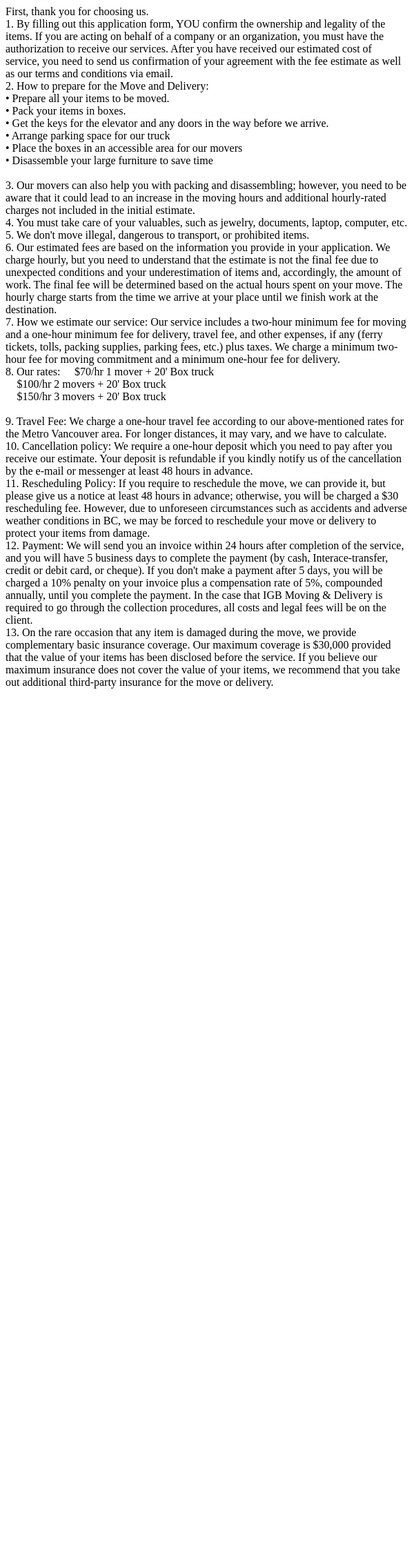
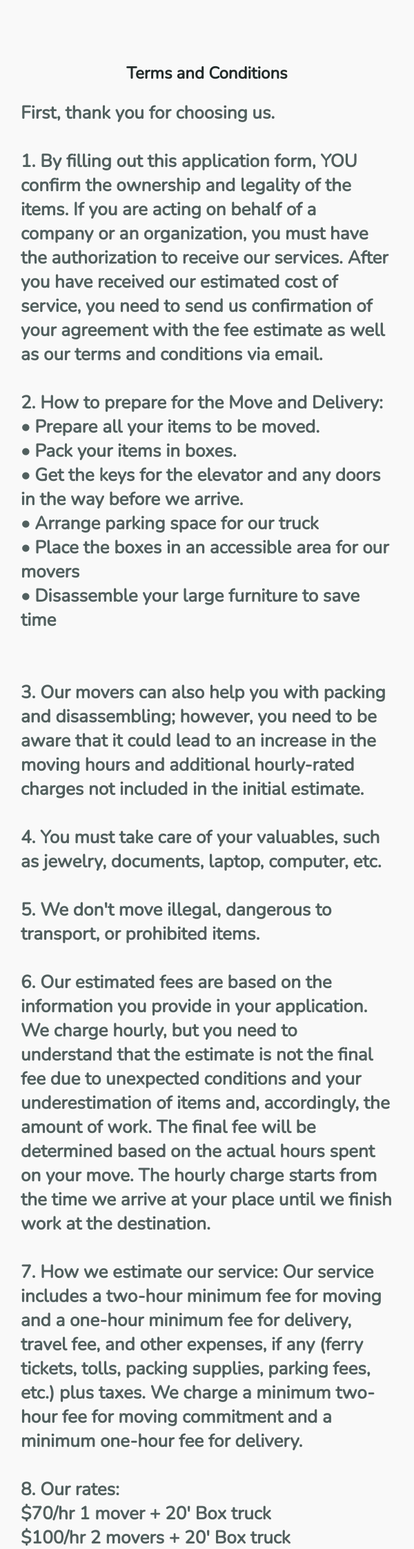
Before and after one commit to mrnosomebody/igbmoving, a Django app: page /terms-and-conditions/ in a window 600 px wide. Shown: the top 2245 px of the page at 69% size. Before the commit the page ends 998 px from the top, so only its background shows below. Run offline with Django 4.2, Linux system fonts and the light colour scheme.

Commit message:
mobile layout

```diff
--- a/static/css/base.css
+++ b/static/css/base.css
@@ -92,3 +92,9 @@ section {
     position: relative;
     overflow-x: hidden;
 }
+
+@media (max-width: 767px) {
+    img {
+        margin-left: 10%;
+    }
+}
--- a/static/css/main.css
+++ b/static/css/main.css
@@ -726,6 +744,75 @@ button {
     .footer__text {
         padding-top: 5%;
     }
+
+    section {
+        min-height: fit-content;
+    }
+
+    .container {
+        margin-left: 0;
+        margin-right: 0;
+    }
+
+    .accordion__content {
+        font-size: 18px;
+    }
+}
+
+@media screen and (max-width: 1279px) {
+    .badge {
+        font-size: 11px;
+    }
+
+    .accordion {
+        width: 80%;
+    }
+
+    section {
+        min-height: fit-content;
+        margin: 10% 0;
+    }
+
+    .flex__box {
+        display: grid;
+        padding: 0;
+    }
+
+    .footer_img {
+        display: none;
+    }
+
+    .left {
+        width: 100%;
+        text-align: center;
+        font-size: 28px;
+        margin-bottom: 5%;
+        padding: 0 2%;
+    }
+
+    .right {
+        width: 100%;
+        height: 100%;
+    }
+
+    .right svg {
+        width: 100vw;
+        height: 100%;
+    }
+
+    #tips {
+        padding: 0;
+    }
+
+    .accordion {
+        width: 100%;
+        padding: 0 1%;
+    }
+
+    .faq__ul {
+        padding: 0 10%;
+    }
+
 }
 
 @media screen and (max-width: 376px) {
--- a/templates/delivery.html
+++ b/templates/delivery.html
@@ -46,7 +46,7 @@
                 in BC. Every move is different, but we do our best to make sure that your move is taken care of
                 expeditiously and gently. We always start by listening to understand all the details of your unique
                 move. We render the services with regard to our terms and conditions. Please read our <a style="color: hsl(var(--hue), 8%, 35%)"
-                    href="{% url 'terms_and_conditions' %}"><u>terms and conditions</u></a> carefully.
+                    href="{% url 'terms_and_conditions' %}" target="_blank"><u>terms and conditions</u></a> carefully.
             </div>
             <!--=============== CONTACT ===============-->
             <svg display="none">
@@ -228,8 +228,8 @@
                                 <div style="display: grid; width: 100%;">
                                     <button id="submitApplication" type="submit" style="margin: 2% auto;">Submit
                                     </button>
-                                    <div style="width: 100%; padding: 0 20%;">By submitting this form you accept the <a style="color: hsl(var(--hue), 8%, 35%)"
-                                            href="{% url 'terms_and_conditions' %}"><u>terms and conditions</u></a>
+                                    <div class="terms_under">By submitting this form you accept the <a style="color: hsl(var(--hue), 8%, 35%)"
+                                            href="{% url 'terms_and_conditions' %}" target="_blank"><u>terms and conditions</u></a>
                                     </div>
                                 </div>
                             </div>
--- a/templates/terms_and_conditions.html
+++ b/templates/terms_and_conditions.html
@@ -1,49 +1,116 @@
+{% load static %}
 <!DOCTYPE html>
 <html lang="en">
 <head>
     <meta charset="UTF-8">
-    <title>Title</title>
+    <title>Terms&Conditions</title>
+    <link rel="stylesheet" href="{% static 'css/base.css' %}">
+    <link rel="stylesheet" href="{% static 'css/main.css' %}">
+    <link rel="stylesheet" href="{% static 'css/terms.css' %}">
 </head>
 <body>
-First, thank you for choosing us.
-<br>
-1.	By filling out this application form, YOU confirm the ownership and legality of the items. If you are acting on behalf of a company or an organization, you must have the authorization to receive our services. After you have received our estimated cost of service, you need to send us confirmation of your agreement with the fee estimate as well as our terms and conditions via email.
-<br>
-2.	How to prepare for the Move and Delivery:<br>
-•	Prepare all your items to be moved.<br>
-•	Pack your items in boxes.<br>
-•	Get the keys for the elevator and any doors in the way before we arrive.<br>
-•	Arrange parking space for our truck<br>
-•	Place the boxes in an accessible area for our movers<br>
-•	Disassemble your large furniture to save time<br>
-<br>
-3.	Our movers can also help you with packing and disassembling; however, you need to be aware that it could lead to an increase in the moving hours and additional hourly-rated charges not included in the initial estimate.
-<br>
-4.	You must take care of your valuables, such as jewelry, documents, laptop, computer, etc.
+<section id="terms">
+    <h2 class="section__title">Terms and Conditions</h2>
+    <div class="main__text">
+        First, thank you for choosing us.
+        <br>
+        <br>
+        1. By filling out this application form, YOU confirm the ownership and legality of the items. If you are acting
+        on
+        behalf of a company or an organization, you must have the authorization to receive our services. After you have
+        received our estimated cost of service, you need to send us confirmation of your agreement with the fee estimate
+        as
+        well as our terms and conditions via email.
+        <br>
+        <br>
+        2. How to prepare for the Move and Delivery:<br>
+        • Prepare all your items to be moved.<br>
+        • Pack your items in boxes.<br>
+        • Get the keys for the elevator and any doors in the way before we arrive.<br>
+        • Arrange parking space for our truck<br>
+        • Place the boxes in an accessible area for our movers<br>
+        • Disassemble your large furniture to save time<br>
+        <br>
+        <br>
+        3. Our movers can also help you with packing and disassembling; however, you need to be aware that it could lead
+        to
+        an increase in the moving hours and additional hourly-rated charges not included in the initial estimate.
+        <br>
+        <br>
+        4. You must take care of your valuables, such as jewelry, documents, laptop, computer, etc.
+        <br>
+        <br>
+        5. We don't move illegal, dangerous to transport, or prohibited items.
+        <br>
+        <br>
+        6. Our estimated fees are based on the information you provide in your application. We charge hourly, but you
+        need
+        to understand that the estimate is not the final fee due to unexpected conditions and your underestimation of
+        items
+        and, accordingly, the amount of work. The final fee will be determined based on the actual hours spent on your
+        move.
+        The hourly charge starts from the time we arrive at your place until we finish work at the destination.
+        <br>
+        <br>
+        7. How we estimate our service: Our service includes a two-hour minimum fee for moving and a one-hour minimum
+        fee
+        for delivery, travel fee, and other expenses, if any (ferry tickets, tolls, packing supplies, parking fees,
+        etc.)
+        plus taxes. We charge a minimum two-hour fee for moving commitment and a minimum one-hour fee for delivery.
+        <br>
+        <br>
+        8. Our rates:
+        <ul>
+            <li>$70/hr 1 mover + 20' Box truck</li>
+            <li>$100/hr 2 movers + 20' Box truck</li>
+            <li>$150/hr 3 movers + 20' Box truck</li>
+        </ul>
+        <br>
+        <br>
+        9. Travel Fee: We charge a one-hour travel fee according to our above-mentioned rates for the Metro Vancouver
+        area.
+        For longer distances, it may vary, and we have to calculate.
+        <br>
+        <br>
+        10. Cancellation policy: We require a one-hour deposit which you need to pay after you receive our estimate.
+        Your
+        deposit is refundable if you kindly notify us of the cancellation by the e-mail or messenger at least 48 hours
+        in
+        advance.
+        <br>
+        <br>
+        11. Rescheduling Policy: If you require to reschedule the move, we can provide it, but please give us a notice
+        at
+        least 48 hours in advance; otherwise, you will be charged a $30 rescheduling fee. However, due to unforeseen
+        circumstances such as accidents and adverse weather conditions in BC, we may be forced to reschedule your move
+        or
+        delivery to protect your items from damage.
+        <br>
+        <br>
+        12. Payment: We will send you an invoice within 24 hours after completion of the service, and you will have 5
+        business days to complete the payment (by cash, Interace-transfer, credit or debit card, or cheque). If you
+        don't
+        make a payment after 5 days, you will be charged a 10% penalty on your invoice plus a compensation rate of 5%,
+        compounded annually, until you complete the payment. In the case that IGB Moving & Delivery is required to go
+        through the collection procedures, all costs and legal fees will be on the client.
+        <br>
+        <br>
+        13. On the rare occasion that any item is damaged during the move, we provide complementary basic insurance
+        coverage. Our maximum coverage is $30,000 provided that the value of your items has been disclosed before the
+        service. If you believe our maximum insurance does not cover the value of your items, we recommend that you take
+        out
+        additional third-party insurance for the move or delivery.
+    </div>
+</section>
+</body>
+<style>
+    #terms {
+        padding: 5%;
+    }
 
-<br>
-5.	We don't move illegal, dangerous to transport, or prohibited items.
-<br>
-6.	Our estimated fees are based on the information you provide in your application. We charge hourly, but you need to understand that the estimate is not the final fee due to unexpected conditions and your underestimation of items and, accordingly, the amount of work. The final fee will be determined based on the actual hours spent on your move. The hourly charge starts from the time we arrive at your place until we finish work at the destination.
-
-<br>
-7.	How we estimate our service: Our service includes a two-hour minimum fee for moving and a one-hour minimum fee for delivery, travel fee, and other expenses, if any (ferry tickets, tolls, packing supplies, parking fees, etc.) plus taxes. We charge a minimum two-hour fee for moving commitment and a minimum one-hour fee for delivery.
-<br>
-8.	Our rates:
-	$70/hr   1 mover + 20' Box truck<br>
-	$100/hr  2 movers + 20' Box truck<br>
-	$150/hr  3 movers + 20' Box truck<br>
-<br>
-9.	Travel Fee: We charge a one-hour travel fee according to our above-mentioned rates for the Metro Vancouver area. For longer distances, it may vary, and we have to calculate.
-<br>
-10.	Cancellation policy: We require a one-hour deposit which you need to pay after you receive our estimate. Your deposit is refundable if you kindly notify us of the cancellation by the e-mail or messenger at least 48 hours in advance.
-
- <br>
-11.	Rescheduling Policy: If you require to reschedule the move, we can provide it, but please give us a notice at least 48 hours in advance; otherwise, you will be charged a $30 rescheduling fee. However, due to unforeseen circumstances such as accidents and adverse weather conditions in BC, we may be forced to reschedule your move or delivery to protect your items from damage.
-<br>
-12.	Payment: We will send you an invoice within 24 hours after completion of the service, and you will have 5 business days to complete the payment (by cash, Interace-transfer, credit or debit card, or cheque). If you don't make a payment after 5 days, you will be charged a 10% penalty on your invoice plus a compensation rate of 5%, compounded annually, until you complete the payment. In the case that IGB Moving & Delivery is required to go through the collection procedures, all costs and legal fees will be on the client.
-<br>
-13.	On the rare occasion that any item is damaged during the move, we provide complementary basic insurance coverage. Our maximum coverage is $30,000 provided that the value of your items has been disclosed before the service. If you believe our maximum insurance does not cover the value of your items, we recommend that you take out additional third-party insurance for the move or delivery.
-
-</body>
+    .main__text {
+        font-size: 26px;
+        font-weight: 600;
+    }
+</style>
 </html>
```
Also changed, not shown: other parts of static/css/main.css (+29 -11 lines), static/css/moving_delivery.css (+34 -6 lines), templates/main.html (+47 -34 lines), templates/moving.html (+4 -3 lines).
